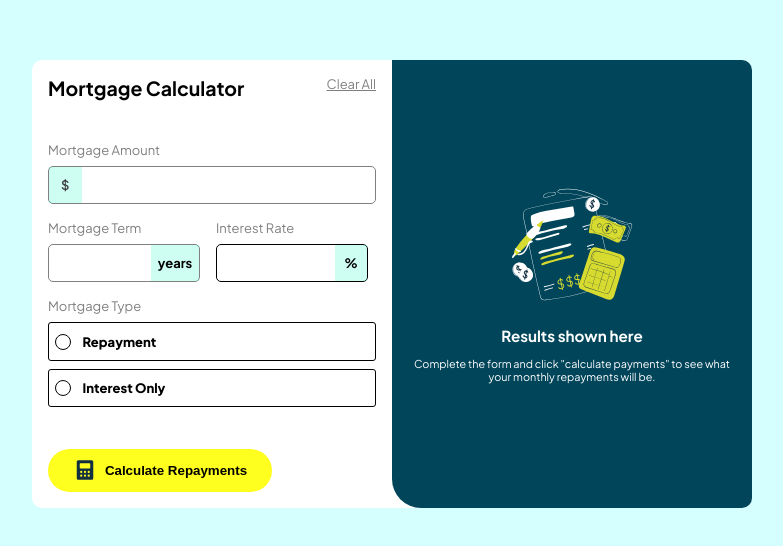
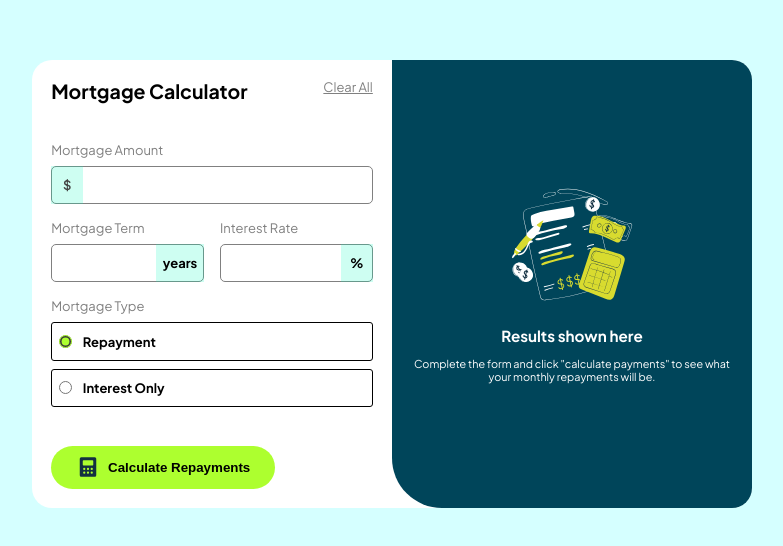
Before and after one commit to mikes602/mortgage-repayment-calculator-main, a plain HTML site: page index.html in a window 1280 px wide. Shown: the part 116-662 px from the top of the page, without its empty margins (248-1031 px from the left). Drawn offline with Linux system fonts and the light colour scheme.

Commit message:
changed divs to input element in order to receive values from users

```diff
--- a/index.html
+++ b/index.html
@@ -28,33 +28,52 @@
       <div class="body">
         <div class="amt">
           <p class="p1">Mortgage Amount</p>
-          <div class="rec1">
-            <p>$</p>
+          <!-- <div class="rec1">
+            <p class="dollar">$</p>
+            <p class="value">300,000</p>
+          </div> -->
+          <div class="formgroup">
+            <input type="number" name="mortgageAmount" />
+            <p class="dollar">$</p>
           </div>
         </div>
         <div class="mort">
           <div class="term">
             <p class="te">Mortgage Term</p>
-            <div class="rec2">
-              <p>years</p>
+            <!-- <div class="rec2">
+              <p class="years">years</p>
+              <p class="value">25</p>
+            </div> -->
+            <div class="formgroup">
+              <input type="number" name="mortgageTerm" />
+              <p class="years">years</p>
             </div>
           </div>
           <div class="rate">
             <p class="r">Interest Rate</p>
-            <div class="rec3">
-              <p>%</p>
+            <!-- <div class="rec3">
+              <p class="dollar">%</p>
+              <p class="value">5.25</p>
+            </div> -->
+            <div class="formgroup">
+              <input type="number" name="interestRate" />
+              <p class="percent">%</p>
             </div>
           </div>
         </div>
         <div class="mortgage">
           <p class="t">Mortgage Type</p>
           <div class="repayment">
-            <div class="circle1"></div>
-            <p>Repayment</p>
+            <!-- <div class="circle1"></div>
+            <p>Repayment</p> -->
+            <input type="radio" name="mort_type" id="repayment" checked/>
+            <label for="repayment">Repayment</label>
           </div>
           <div class="interest">
-            <div class="circle2"></div>
-            <p>Interest Only</p>
+            <!-- <div class="circle2"></div>
+            <p>Interest Only</p> -->
+            <input type="radio" name="mort_type" id="interest" />
+            <label for="interest">Interest Only</label>
           </div>
         </div>
       </div>
@@ -65,5 +84,6 @@
     </div>
   </div>
 </body>
+<script src="index.js"></script>
 
 </html>
--- a/styles.css
+++ b/styles.css
@@ -20,7 +20,7 @@ body {
     /* border: 1px solid red; */
     display: flex;
     flex-direction: row-reverse;
-    border-radius: 10px;
+    border-radius: 20px;
     background-color: white;
     font-size: small;
     font-family: "Plus Jakarta Sans"
@@ -30,7 +30,7 @@ body {
     height: 100%;
     width: 50%;
     /* border: 1px solid blue; */
-    border-radius: 0 10px 10px 29px;
+    border-radius: 0 20px 20px 50px;
     background-color: rgb(0, 69, 90);
     display: flex;
     flex-direction: column;
@@ -58,7 +58,7 @@ body {
     height: 100%;
     width: 50%;
     border-radius: 10px;
-    padding: 1rem;
+    padding: 1.2rem;
     display: flex;
     flex-direction: column;
     justify-content: space-between;
@@ -90,15 +90,24 @@ body {
     flex-direction: column;
     gap: 0.5rem;
 }
+.formgroup{
+    height: 2.4rem;
+    position: relative;
+    display: flex;
+    align-items: center;
 
-.rec1 {
-    border: 1px solid gray;
-    height: 2.4rem;
+}
+.formgroup input{
+    height: 100%;
+    width: 100%;
+    outline: none;
+    border: 1px solid grey;
     border-radius: 5px;
-    /* box-shadow: rgba(0, 0, 0, 0.12) 0px 1px 3px, rgba(0, 0, 0, 0.24) 0px 1px 2px; */
+
 }
-
-.rec1 p {
+.formgroup .dollar{
+    position: absolute;
+    left: 0;
     background-color: rgba(4, 248, 187, 0.192);
     width: 10%;
     height: 100%;
@@ -108,11 +117,41 @@ body {
     color: rgb(68, 68, 68);
     font-weight: 600;
 }
+.formgroup input[type=number] {
+    padding: 0 0 0 45px;
+    font-weight: bold;
+    box-sizing: border-box;
+    font-family: "Plus Jakarta Sans"
+  }
 
+.rec1 {
+    border: 1px solid gray;
+    height: 2.4rem;
+    border-radius: 5px;
+    display: flex;
+    align-items: center;
+    position: relative;
+}
+
+.rec1 .dollar {
+    position: absolute;
+    left: 0;
+    background-color: rgba(4, 248, 187, 0.192);
+    width: 10%;
+    height: 100%;
+    display: flex;
+    align-items: center;
+    justify-content: center;
+    color: rgb(68, 68, 68);
+    font-weight: 600;
+}
+.rec1 .value{
+    margin-left: 3rem;
+    font-weight: bold;
+}
 .mort {
     display: flex;
-    /* border: 1px solid #000; */
-    /* justify-content: space-between; */
+    justify-content: space-between;
     gap: 1rem;
 }
 
@@ -125,15 +164,9 @@ body {
 .te {
     color: gray;
 }
-
-.rec2 {
-    border: 1px solid gray;
-    height: 2.4rem;
-    width: 9.5rem;
-    border-radius: 5px;
-}
-
-.rec2 p {
+.formgroup .years{
+    position: absolute;
+    right: 0;
     background-color: rgba(4, 248, 187, 0.192);
     height: 100%;
     width: 3rem;
@@ -142,6 +175,32 @@ body {
     align-items: center;
     justify-content: center;
     font-weight: 700;
+}
+.rec2 {
+    border: 1px solid gray;
+    position: relative;
+    display: flex;
+    align-items: center;
+    height: 2.4rem;
+    width: 9.5rem;
+    border-radius: 5px;
+}
+
+.rec2 .years {
+    position: absolute;
+    right: 0;
+    background-color: rgba(4, 248, 187, 0.192);
+    height: 100%;
+    width: 3rem;
+    display: flex;
+    justify-self: flex-end;
+    align-items: center;
+    justify-content: center;
+    font-weight: 700;
+}
+.rec2 .value{
+    margin-left: 10px;
+    font-weight: bold;
 }
 
 .rate {
@@ -154,14 +213,9 @@ body {
     color: gray;
 }
 
-.rec3 {
-    border: 1px solid #000;
-    height: 2.4rem;
-    width: 9.5rem;
-    border-radius: 5px;
-}
-
-.rec3 p {
+.formgroup .percent{
+    position: absolute;
+    right: 0;
     background-color: rgba(4, 248, 187, 0.192);
     height: 100%;
     width: 2rem;
@@ -172,6 +226,32 @@ body {
     font-weight: 700;
 }
 
+/* .rec3 {
+    border: 1px solid #000;
+    position: relative;
+    height: 2.4rem;
+    width: 9.5rem;
+    border-radius: 5px;
+    display: flex;
+    align-items: center;
+}
+
+.rec3 .dollar {
+    position: absolute;
+    right: 0;
+    background-color: rgba(4, 248, 187, 0.192);
+    height: 100%;
+    width: 2rem;
+    display: flex;
+    justify-self: flex-end;
+    align-items: center;
+    justify-content: center;
+    font-weight: 700;
+} */
+/* .rec3 .value{
+    font-weight: bold;
+    margin-left: 10px;
+} */
 .mortgage {
     display: flex;
     flex-direction: column;
@@ -182,6 +262,12 @@ body {
     color: gray;
 }
 
+input[type='radio']{
+    accent-color: greenyellow;
+}
+label{
+    font-weight: bold;
+}
 .repayment {
     border: 1px solid #000;
     height: 2.4rem;
@@ -225,7 +311,8 @@ body {
 }
 
 button {
-    background-color: rgba(255, 255, 0, 0.877);
+    /* background-color: rgba(255, 255, 0, 0.877); */
+    background-color: greenyellow;
     display: flex;
     height: 2.7rem;
     width: 14rem;
```
